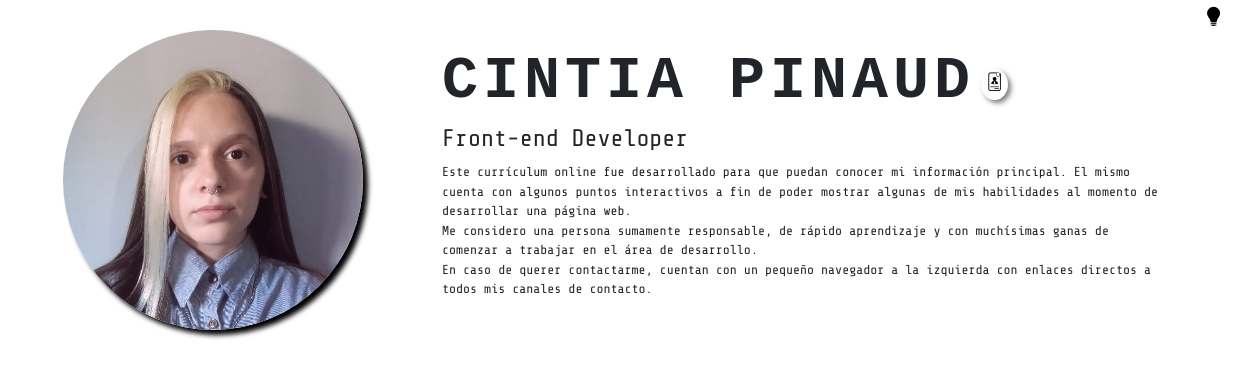
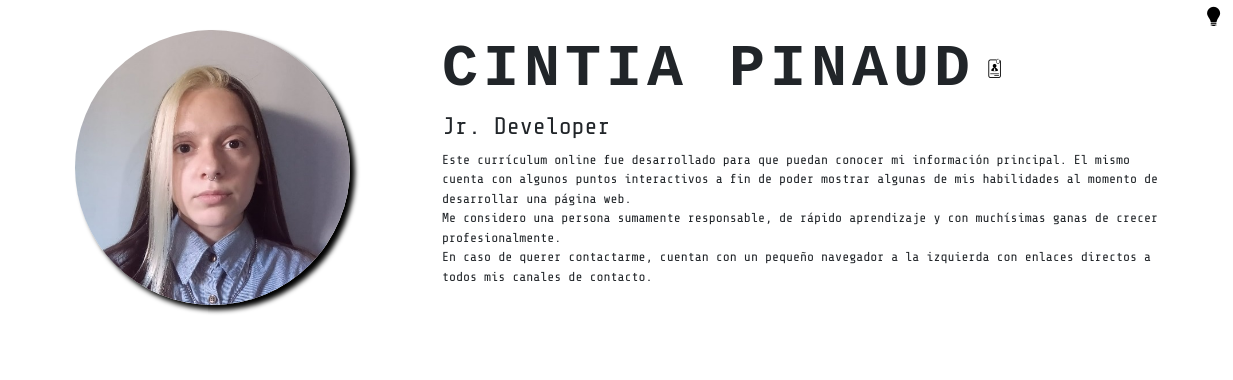
Before and after one commit to Cpinaud/CV-Online, a plain HTML site: page index.html in a window 1280 px wide. Shown: the top 380 px of the page, 47-1280 px from the left. Drawn offline with nearby package versions, Linux system fonts and the light colour scheme; files whose address does not match are found by name; a web font is replaced by a local one.

Commit message:
Correcciones

```diff
--- a/css/style.css
+++ b/css/style.css
@@ -73,9 +73,9 @@ h1 {
 }
 
 .perfil {
-  width: 300px;
-  height: 300px;
-  border-radius: 150px;
+  width: 275px;
+  height: 275px;
+  border-radius: 137.5px;
   box-shadow: 5px 5px 5px black;
 }
 .perfil:hover {
@@ -84,11 +84,7 @@ h1 {
   border: solid 0.5px black;
 }
 
-#icono7{
-  box-shadow: 3px 3px 5px rgba(0,0,0,0.5);
-  border-radius: 50%;
-  padding-top:20%;
-}
+
 
 
 .icono {
--- a/index.html
+++ b/index.html
@@ -86,17 +86,15 @@
                     <button type="button" class="btn-close" data-bs-dismiss="modal" aria-label="Close"></button>
                   </div>
                   <div class="modal-body">
-                    <p>DNI: 38621737</p>
-                    <p>CUIL: 27-38621737-3</p>
                     <p>Nacionalidad: argentina</p>
-                    <p>Domicilio: Tapalqué 230, Haedo, GBA Oeste</p>
+                    <p>Residencia: Haedo, GBA Oeste</p>
                     <p>Fecha de nacimiento: 01.01.1995</p>
                   </div>
                 </div>
               </div>
             </div>
           </div>
-          <h4>Front-end Developer</h4>
+          <h4>Jr. Developer</h4>
         </div>
         <div class="description">
           <p>
@@ -105,8 +103,7 @@
             interactivos a fin de poder mostrar algunas de mis habilidades al
             momento de desarrollar una página web.<br />
             Me considero una persona sumamente responsable, de rápido
-            aprendizaje y con muchísimas ganas de comenzar a trabajar en el área
-            de desarrollo. <br />
+            aprendizaje y con muchísimas ganas de crecer profesionalmente. <br />
             En caso de querer contactarme, cuentan con un pequeño navegador a la
             izquierda con enlaces directos a todos mis canales de contacto.
           </p>
@@ -178,13 +175,13 @@
             data-bs-parent="#accordionFlushExample">
             <div class="accordion-body">
               <ul>
-                <li>HTML: Avanzado</li>
-                <li>CSS: Intermedio</li>
-                <li>JS: Básico</li>
+                <li>HTML     : Avanzado</li>
+                <li>CSS      : Intermedio</li>
+                <li>JS       : Básico</li>
                 <li>Bootstrap: Intermedio</li>
-                <li>GIT: Básico</li>
-                <li>SQL: Intermedio</li>
-                <li>JAVA: Básico</li>
+                <li>GIT      : Básico</li>
+                <li>SQL      : Intermedio</li>
+                <li>JAVA     : Básico</li>
               </ul>
             </div>
           </div>
```
